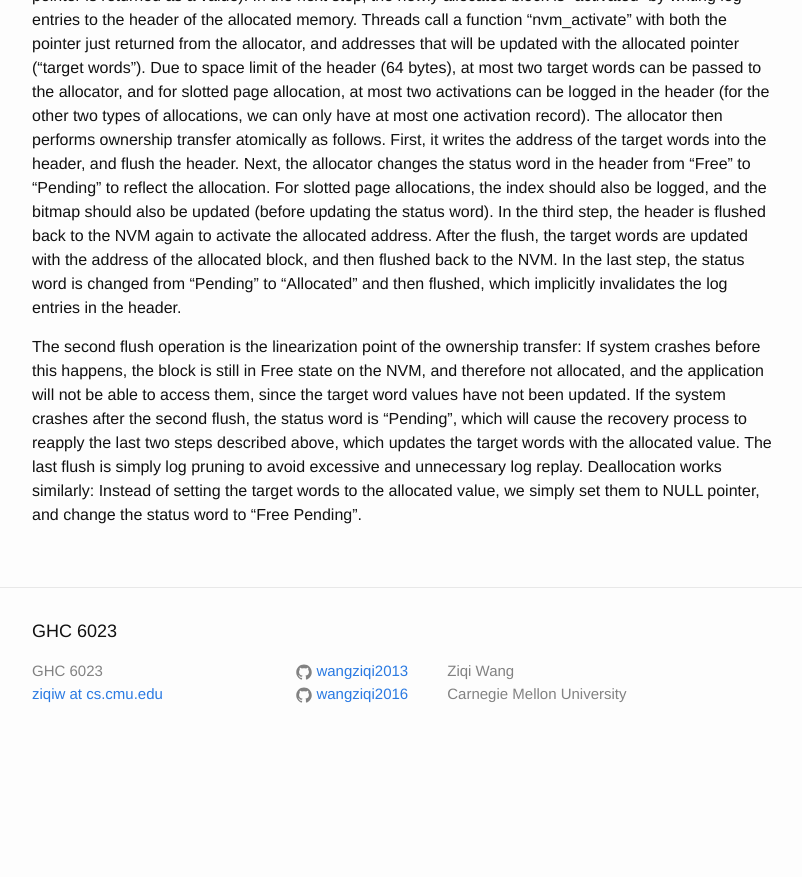
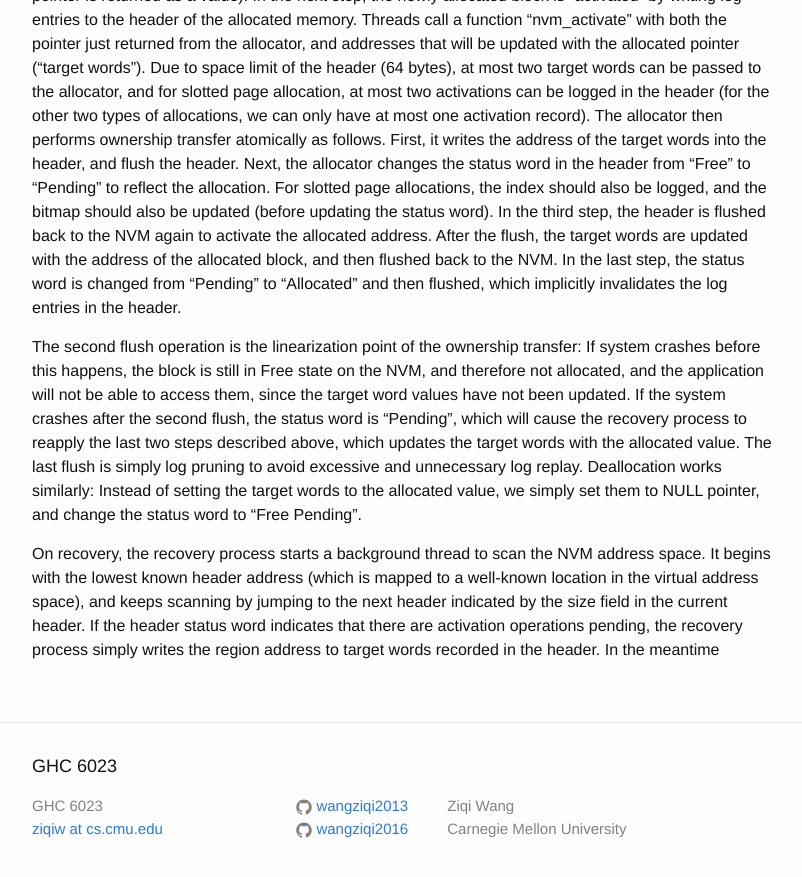
Before and after one commit to wangziqi2013/wangziqi2013.github.io, a Jekyll site: the page built from _posts/2019-11-11-nvm-malloc.markdown, in a window 1280 px wide and 900 px high, scrolled down 2965 px. Shown: the top 877 px of the window, without its empty margins (238-1040 px from the left). Built offline with Jekyll 4.4.1, drawn with Linux system fonts in a browser that asks for light colours; before the commit the page ends 3730 px from its top, so only the background shows below that.

Commit message:
Working on recovery

```diff
--- a/_posts/2019-11-11-nvm-malloc.markdown
+++ b/_posts/2019-11-11-nvm-malloc.markdown
@@ -125,3 +125,9 @@ is "Pending", which will cause the recovery process to reapply the last two step
 target words with the allocated value. The last flush is simply log pruning to avoid excessive and unnecessary log replay.
 Deallocation works similarly: Instead of setting the target words to the allocated value, we simply set them to NULL
 pointer, and change the status word to "Free Pending".
+
+On recovery, the recovery process starts a background thread to scan the NVM address space. It begins with the lowest known
+header address (which is mapped to a well-known location in the virtual address space), and keeps scanning by jumping to
+the next header indicated by the size field in the current header. If the header status word indicates that there are
+activation operations pending, the recovery process simply writes the region address to target words recorded in the
+header. In the meantime
```
